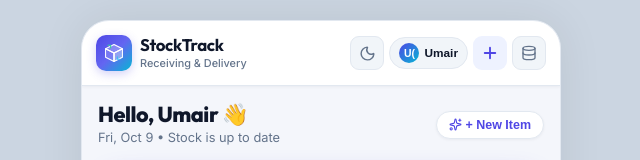
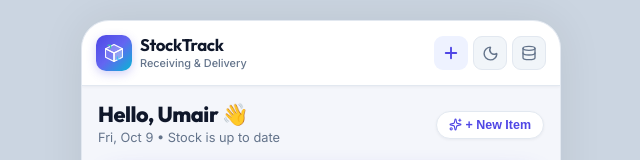
Before and after one commit to mharis676/UMAIR_APP2, a React (Vite) app: page / in a window 1280 px wide. Shown: the top 160 px of the page, without its empty margins (319-959 px from the left). Built offline with nearby package versions, Linux system fonts and the light colour scheme.

Commit message:
feat: simplify app for single-person use, remove multi-operator switcher and redundant attribution

```diff
--- a/src/App.jsx
+++ b/src/App.jsx
@@ -4,7 +4,6 @@ import Navbar from './components/Navbar';
 import BottomNav from './components/BottomNav';
 import Toast from './components/Toast';
 import ProductModal from './components/ProductModal';
-import UserModal from './components/UserModal';
 import BackupModal from './components/BackupModal';
 
 import DashboardView from './views/DashboardView';
@@ -17,7 +16,6 @@ function MainApp() {
   const { currentTab } = useApp();
 
   const [isAddProductOpen, setIsAddProductOpen] = useState(false);
-  const [isUserModalOpen, setIsUserModalOpen] = useState(false);
   const [isBackupModalOpen, setIsBackupModalOpen] = useState(false);
 
   return (
@@ -25,7 +23,6 @@ function MainApp() {
       {/* Top Header Navbar */}
       <Navbar
         onOpenAddProduct={() => setIsAddProductOpen(true)}
-        onOpenUserModal={() => setIsUserModalOpen(true)}
         onOpenBackupModal={() => setIsBackupModalOpen(true)}
       />
 
@@ -54,11 +51,6 @@ function MainApp() {
         onClose={() => setIsAddProductOpen(false)}
       />
 
-      <UserModal
-        isOpen={isUserModalOpen}
-        onClose={() => setIsUserModalOpen(false)}
-      />
-
       <BackupModal
         isOpen={isBackupModalOpen}
         onClose={() => setIsBackupModalOpen(false)}
--- a/src/components/Navbar.jsx
+++ b/src/components/Navbar.jsx
@@ -2,17 +2,8 @@ import React from 'react';
 import { User, Plus, Database, Sun, Moon } from 'lucide-react';
 import { useApp } from '../context/AppContext';
 
-export default function Navbar({ onOpenAddProduct, onOpenUserModal, onOpenBackupModal }) {
-  const { operator, theme, toggleTheme } = useApp();
-
-  const getInitials = (name) => {
-    return (name || 'U')
-      .split(' ')
-      .slice(0, 2)
-      .map((n) => n[0])
-      .join('')
-      .toUpperCase();
-  };
+export default function Navbar({ onOpenAddProduct, onOpenBackupModal }) {
+  const { theme, toggleTheme } = useApp();
 
   return (
     <header className="app-header">
@@ -25,44 +16,6 @@ export default function Navbar({ onOpenAddProduct, onOpenUserModal, onOpenBackup
       </div>
 
       <div className="header-actions">
-        {/* Theme Toggle (Light / Dark) */}
-        <button
-          className="icon-btn"
-          onClick={toggleTheme}
-          title={theme === 'light' ? 'Switch to Dark Mode' : 'Switch to Light Mode'}
-          aria-label="Toggle Theme"
-        >
-          {theme === 'light' ? <Moon size={17} /> : <Sun size={17} />}
-        </button>
-
-        {/* Active Operator Switcher */}
-        <button
-          className="operator-badge"
-          onClick={onOpenUserModal}
-          title="Switch operator"
-          aria-label="Active Operator"
-        >
-          <div
-            style={{
-              width: '20px',
-              height: '20px',
-              borderRadius: '50%',
-              background: 'linear-gradient(135deg, #4f46e5, #06b6d4)',
-              color: '#ffffff',
-              fontSize: '0.65rem',
-              display: 'flex',
-              alignItems: 'center',
-              justifyContent: 'center',
-              fontWeight: 700
-            }}
-          >
-            {getInitials(operator)}
-          </div>
-          <span style={{ maxWidth: '85px', whiteSpace: 'nowrap', overflow: 'hidden', textOverflow: 'ellipsis' }}>
-            {operator.split(' ')[0]}
-          </span>
-        </button>
-
         {/* Quick Add Product */}
         <button
           className="icon-btn"
@@ -72,6 +25,16 @@ export default function Navbar({ onOpenAddProduct, onOpenUserModal, onOpenBackup
           style={{ background: 'var(--primary-light)', color: 'var(--primary)', borderColor: 'transparent' }}
         >
           <Plus size={18} strokeWidth={2.5} />
+        </button>
+
+        {/* Theme Toggle (Light / Dark) */}
+        <button
+          className="icon-btn"
+          onClick={toggleTheme}
+          title={theme === 'light' ? 'Switch to Dark Mode' : 'Switch to Light Mode'}
+          aria-label="Toggle Theme"
+        >
+          {theme === 'light' ? <Moon size={17} /> : <Sun size={17} />}
         </button>
 
         {/* Backup & Reports */}
--- a/src/components/ProductModal.jsx
+++ b/src/components/ProductModal.jsx
@@ -128,7 +128,7 @@ export default function ProductModal({ isOpen, onClose, editingProduct = null, o
                 {editingProduct.stock} <span style={{ fontSize: '0.78rem', fontWeight: 600, color: 'var(--text-muted)' }}>{editingProduct.unit}</span>
               </div>
             </div>
-            <WhatsAppProductStockButton product={editingProduct} operator={operator} variant="button" />
+            <WhatsAppProductStockButton product={editingProduct} variant="button" />
           </div>
         )}
 
--- a/src/components/UserModal.jsx
+++ /dev/null
@@ -1,98 +0,0 @@
-import React, { useState } from 'react';
-import { User, Check, X } from 'lucide-react';
-import { useApp } from '../context/AppContext';
-
-export default function UserModal({ isOpen, onClose }) {
-  const { operator, updateOperator } = useApp();
-  const [customName, setCustomName] = useState(operator);
-
-  if (!isOpen) return null;
-
-  const presets = [
-    'Umair (Store Manager)',
-    'Ali (Storekeeper)',
-    'Sara (Receiving Clerk)',
-    'Hamza (Inventory Auditor)'
-  ];
-
-  const handleSelectPreset = (name) => {
-    updateOperator(name);
-    onClose();
-  };
-
-  const handleSaveCustom = (e) => {
-    e.preventDefault();
-    if (customName.trim()) {
-      updateOperator(customName.trim());
-      onClose();
-    }
-  };
-
-  return (
-    <div className="modal-overlay" onClick={onClose}>
-      <div className="modal-sheet" onClick={(e) => e.stopPropagation()}>
-        <div className="modal-header">
-          <div style={{ display: 'flex', alignItems: 'center', gap: '8px' }}>
-            <User size={18} color="var(--primary)" />
-            <h3 className="modal-title font-heading">Switch Operator / User</h3>
-          </div>
-          <button className="icon-btn" onClick={onClose} aria-label="Close user modal">
-            <X size={18} />
-          </button>
-        </div>
-
-        <p style={{ fontSize: '0.82rem', color: 'var(--text-muted)', marginBottom: '16px' }}>
-          Select or enter the operator name. Every stock receipt and delivery records who performed the transaction.
-        </p>
-
-        <div style={{ display: 'flex', flexDirection: 'column', gap: '8px', marginBottom: '20px' }}>
-          {presets.map((p) => {
-            const isCurrent = operator === p;
-            return (
-              <button
-                key={p}
-                type="button"
-                onClick={() => handleSelectPreset(p)}
-                style={{
-                  display: 'flex',
-                  alignItems: 'center',
-                  justifyContent: 'space-between',
-                  padding: '12px 14px',
-                  borderRadius: '12px',
-                  background: isCurrent ? 'var(--primary-light)' : 'var(--bg-surface)',
-                  border: isCurrent ? '1.5px solid var(--primary)' : '1px solid var(--border-color)',
-                  color: isCurrent ? 'var(--primary)' : 'var(--text-main)',
-                  cursor: 'pointer',
-                  fontWeight: 600,
-                  fontSize: '0.9rem',
-                  transition: 'all 0.15s ease'
-                }}
-              >
-                <span>{p}</span>
-                {isCurrent && <Check size={18} color="var(--primary)" strokeWidth={2.5} />}
-              </button>
-            );
-          })}
-        </div>
-
-        <form onSubmit={handleSaveCustom}>
-          <div className="form-group">
-            <label className="form-label">Or Custom Name / Title</label>
-            <input
-              type="text"
-              className="input"
-              value={customName}
-              onChange={(e) => setCustomName(e.target.value)}
-              placeholder="e.g. John (Warehouse Supervisor)"
-            />
-          </div>
-
-          <button type="submit" className="btn btn-primary btn-block" style={{ padding: '14px' }}>
-            <Check size={18} strokeWidth={2.5} />
-            Set Active Operator
-          </button>
-        </form>
-      </div>
-    </div>
-  );
-}
--- a/src/components/WhatsAppShareButton.jsx
+++ b/src/components/WhatsAppShareButton.jsx
@@ -68,7 +68,6 @@ export default function WhatsAppShareButton({
  */
 export function WhatsAppProductStockButton({
   product,
-  operator,
   style = {},
   variant = "icon" // "icon" | "button"
 }) {
@@ -81,7 +80,7 @@ export function WhatsAppProductStockButton({
         className="icon-btn"
         onClick={(e) => {
           e.stopPropagation();
-          shareProductStockToWhatsApp(product, operator);
+          shareProductStockToWhatsApp(product);
         }}
         style={{
           width: '36px',
@@ -105,7 +104,7 @@ export function WhatsAppProductStockButton({
       className="btn"
       onClick={(e) => {
         e.stopPropagation();
-        shareProductStockToWhatsApp(product, operator);
+        shareProductStockToWhatsApp(product);
       }}
       style={{
         background: '#25D366',
@@ -136,7 +135,6 @@ export function WhatsAppProductStockButton({
 export function WhatsAppReportButton({
   products = [],
   categoryName = 'All Items',
-  operator,
   label = "Share Stock on WhatsApp",
   style = {}
 }) {
@@ -146,7 +144,7 @@ export function WhatsAppReportButton({
       className="btn"
       onClick={(e) => {
         e.stopPropagation();
-        shareInventoryReportToWhatsApp(products, { categoryName, operator });
+        shareInventoryReportToWhatsApp(products, { categoryName });
       }}
       style={{
         background: '#25D366',
--- a/src/views/CurrentStockView.jsx
+++ b/src/views/CurrentStockView.jsx
@@ -71,7 +71,6 @@ export default function CurrentStockView({ onOpenAddProduct }) {
           <WhatsAppReportButton
             products={filteredProducts}
             categoryName={selectedCategory}
-            operator={operator}
             label="Share Stock"
             style={{ padding: '8px 12px', fontSize: '0.78rem', borderRadius: '10px' }}
           />
@@ -315,7 +314,6 @@ export default function CurrentStockView({ onOpenAddProduct }) {
 
                   <WhatsAppProductStockButton
                     product={p}
-                    operator={operator}
                   />
 
                   <button
--- a/src/views/DashboardView.jsx
+++ b/src/views/DashboardView.jsx
@@ -113,7 +113,7 @@ export default function DashboardView({ onOpenAddProduct }) {
         {/* 1-Tap Share Stock Report via WhatsApp */}
         <button
           type="button"
-          onClick={() => shareInventoryReportToWhatsApp(products, { operator })}
+          onClick={() => shareInventoryReportToWhatsApp(products)}
           style={{
             marginTop: '14px',
             width: '100%',
```
Also changed, not shown: src/utils/whatsapp.js (+3 -9 lines).
